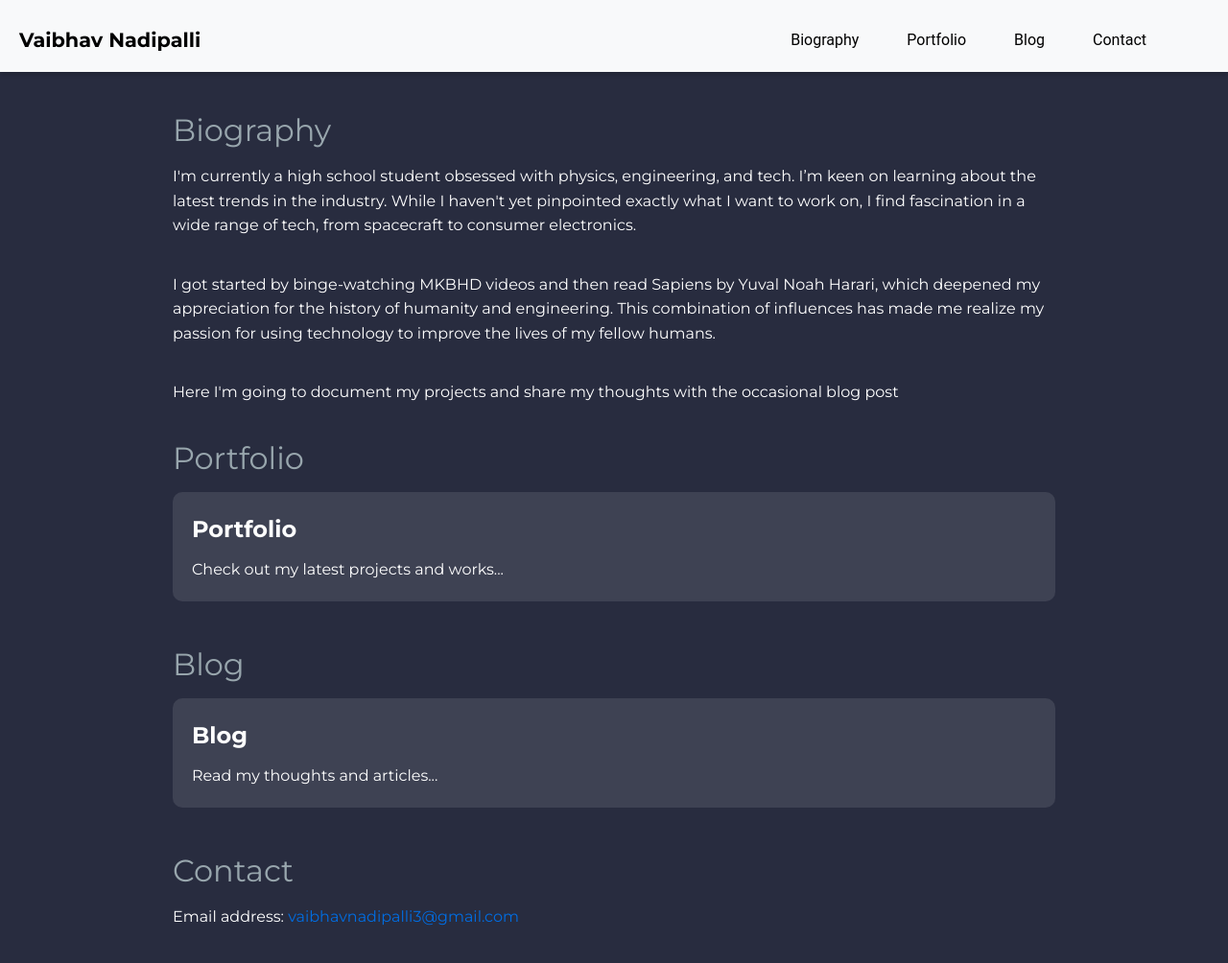
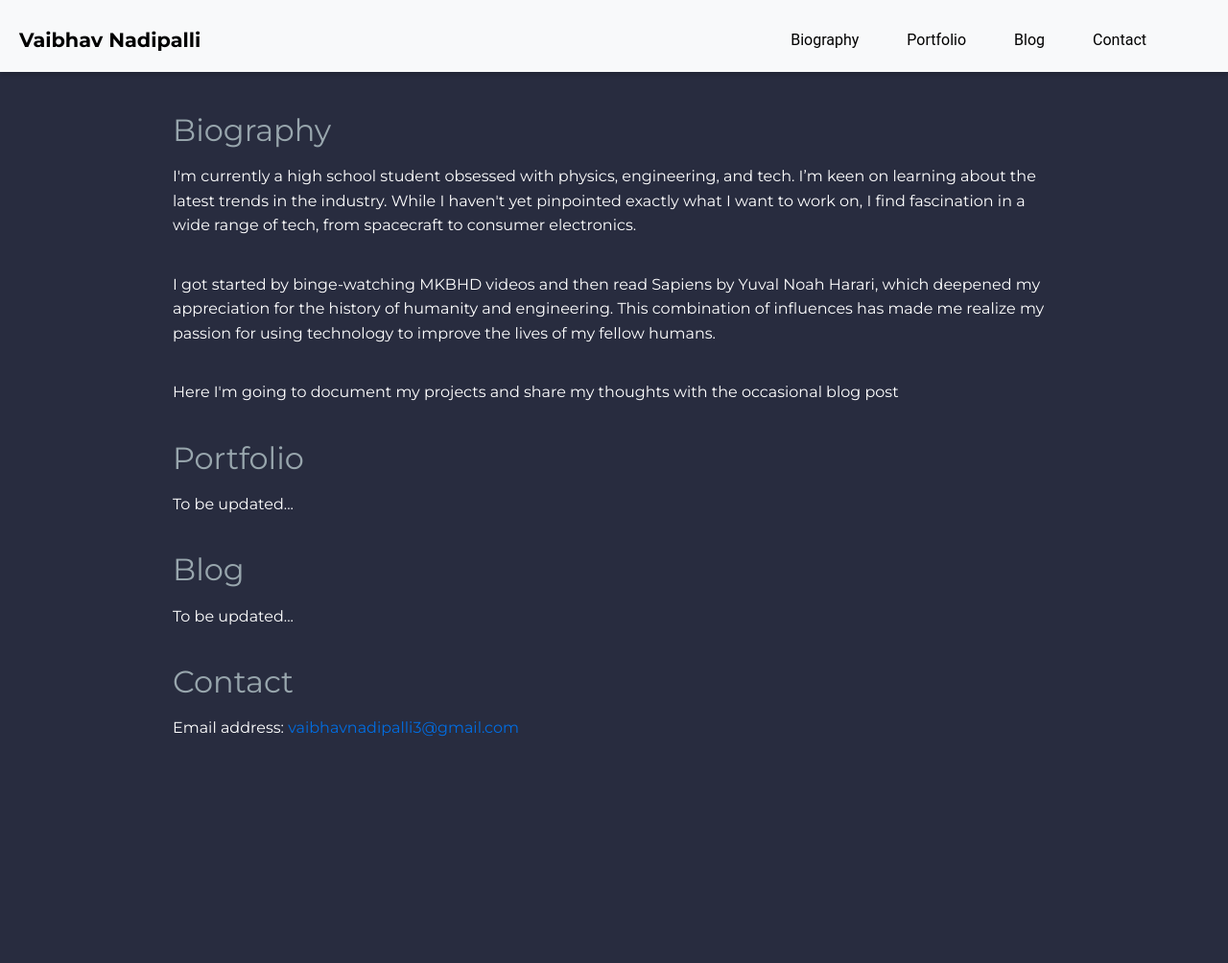
Before and after one commit to Vaibhav-Nadipalli/vaibhav-nadipalli.github.io, a Jekyll site: the page built from index.markdown, in a window 1280 px wide and 1029 px high. Shown: the top 1004 px of the window at 96% size. Built offline with Jekyll 4.4.1, drawn with Linux system fonts in a browser that asks for light colours.

Commit message:
Update default.html

```diff
--- a/_layouts/default.html
+++ b/_layouts/default.html
@@ -37,26 +37,22 @@
 
         <section id="portfolio">
             <h2 class="section-title">Portfolio</h2>
-            <a href="/portfolio.html" class="translucent-box">
-                <h3 class="box-title">Portfolio</h3>
-                <p class="box-content">Check out my latest projects and works...</p>
-            </a>
+            <p>To be updated...</p>
         </section>
 
         <section id="gospel">
             <h2 class="section-title">Blog</h2>
-            <a href="/blog.html" class="translucent-box">
-                <h3 class="box-title">Blog</h3>
-                <p class="box-content">Read my thoughts and articles...</p>
-            </a>
+            <p>To be updated...</p>
         </section>
 
         <section id="contact">
-            <h2 class="section-title">Contact</h2>
-            <p>
-                Email address:
-                <a href="mailto:vaibhavnadipalli3@gmail.com" style="text-decoration: none; color: #006DE2;">vaibhavnadipalli3@gmail.com</a>
-            </p>
+        <h2 class="section-title">Contact</h2>
+        <p>
+            Email address:
+            <a href="mailto:vaibhavnadipalli3@gmail.com" style="text-decoration: none; color: #006DE2;">vaibhavnadipalli3@gmail.com</a>
+        </p>
+</section>
+
         </section>
     </main>
 </body>
```
